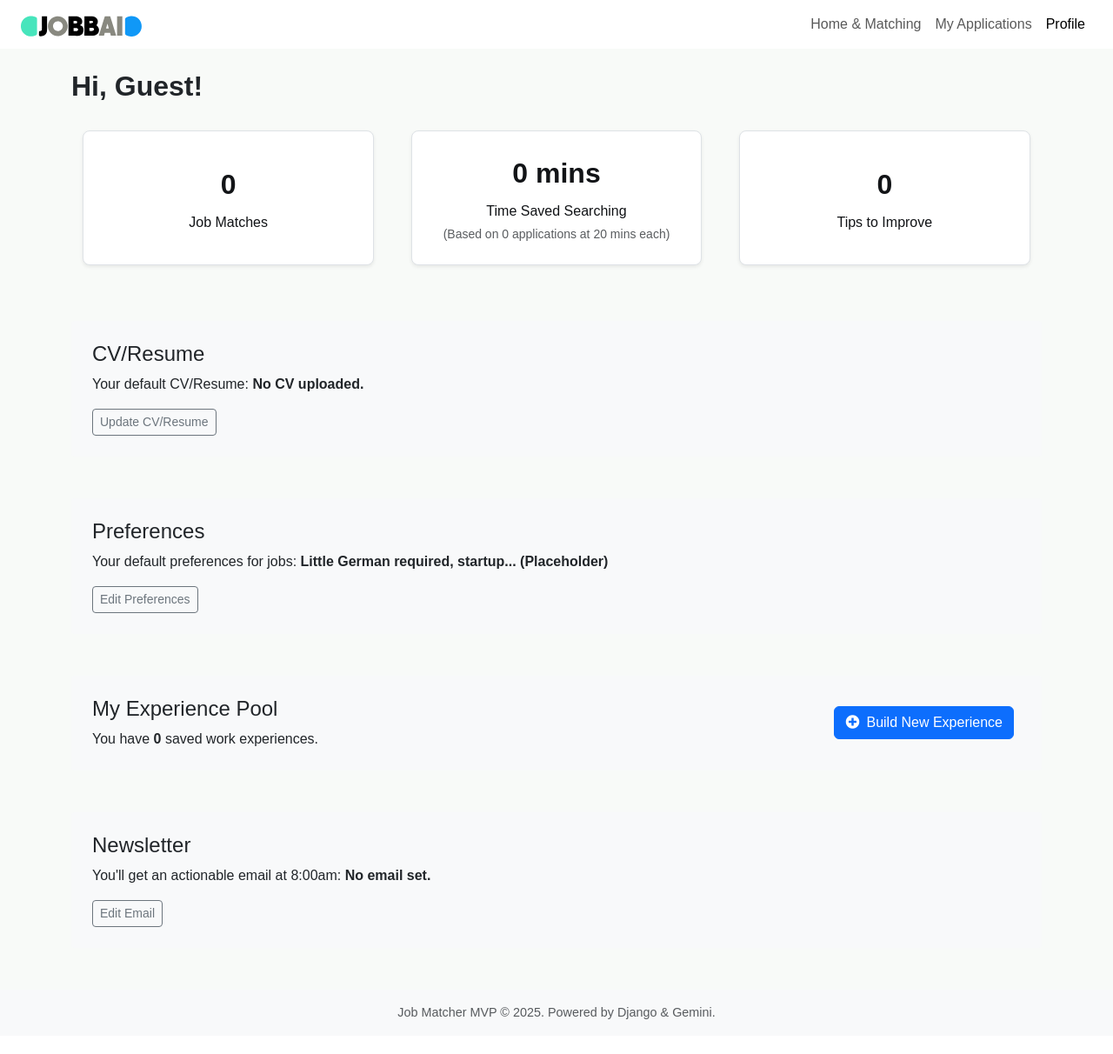
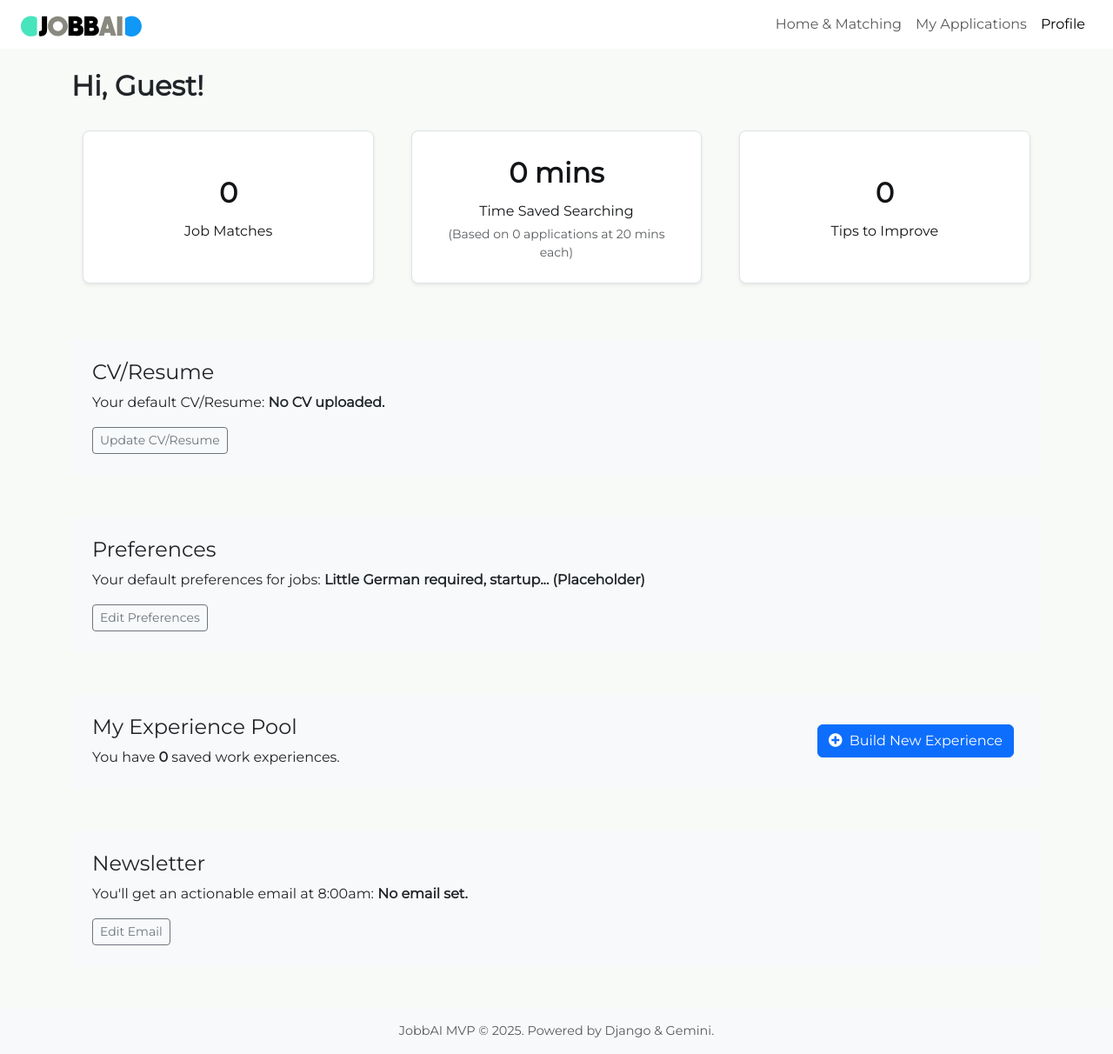
Before and after one commit to wenjiaqi8255/job-hunter, a Django app: page /profile/ in a window 1280 px wide. Shown: the whole page at 87% size. Before the commit the page ends 1172 px from the top, so only its background shows below. Run offline with Django 5.2, Linux system fonts and the light colour scheme; data comes from the database, SQL or seed files in the repository; data that the repository does not hold is empty.

Commit message:
Merge from branch. Update base and profile page templates to reflect branding change from "Job Matcher MVP" to "JobbAI MVP". Enhance UI with Montserrat font and placeholder adjustments for logo and user email. Remove unused experience pool section from profile page for cleaner layout.

```diff
--- a/matcher/templates/matcher/base.html
+++ b/matcher/templates/matcher/base.html
@@ -3,19 +3,23 @@
 <head>
     <meta charset="UTF-8">
     <meta name="viewport" content="width=device-width, initial-scale=1.0">
-    <title>{% block title %}Job Matcher MVP{% endblock %}</title>
+    <title>{% block title %}JobbAI MVP{% endblock %}</title>
+    <link href="https://fonts.googleapis.com/css2?family=Montserrat&display=swap" rel="stylesheet">
     <link href="https://cdn.jsdelivr.net/npm/bootstrap@5.3.3/dist/css/bootstrap.min.css" rel="stylesheet" integrity="sha384-QWTKZyjpPEjISv5WaRU9OFeRpok6YctnYmDr5pNlyT2bRjXh0JMhjY6hW+ALEwIH" crossorigin="anonymous">
     <link rel="stylesheet" href="https://cdnjs.cloudflare.com/ajax/libs/font-awesome/5.15.4/css/all.min.css" integrity="sha512-1ycn6IcaQQ40/MKBW2W4Rhis/DbILU74C1vSrLJxCq57o941Ym01SwNsOMqvEBFlcgUa6xLiPY/NS5R+E6ztJQ==" crossorigin="anonymous" referrerpolicy="no-referrer" />
+
     {% load static %}
     <link rel="stylesheet" href="{% static 'matcher/css/jobbAI_styles.css' %}">
     {% block styles %}
     {% endblock styles %}
+
     <style>
         body {
             display: flex;
             flex-direction: column;
             min-height: 100vh;
             padding-top: 56px; /* Adjust this value based on actual navbar height */
+            font-family: 'Montserrat', sans-serif;
         }
         .content-wrapper { flex: 1; }
         .footer {
@@ -61,7 +65,7 @@
 
     <footer class="footer mt-auto py-3 bg-light">
         <div class="container text-center">
-            <span class="text-muted">Job Matcher MVP &copy; 2025. Powered by Django & Gemini.</span>
+            <span class="text-muted">JobbAI MVP &copy; 2025. Powered by Django & Gemini.</span>
         </div>
     </footer>
 
--- a/matcher/templates/matcher/profile_page.html
+++ b/matcher/templates/matcher/profile_page.html
@@ -2,7 +2,7 @@
 {% load matcher_extras %} {# Load custom template tags #}
 {% load static %}
 
-{% block title %}My Profile - Job Matcher MVP{% endblock %}
+{% block title %}My Profile - JobbAI MVP{% endblock %}
 
 {% block styles %}
 <style>
```
